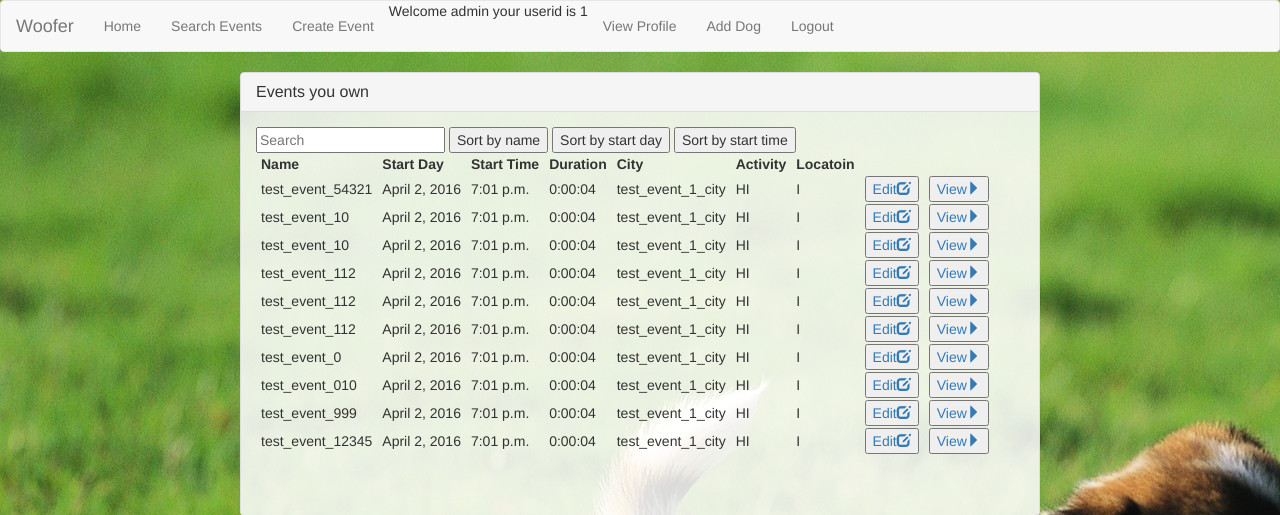
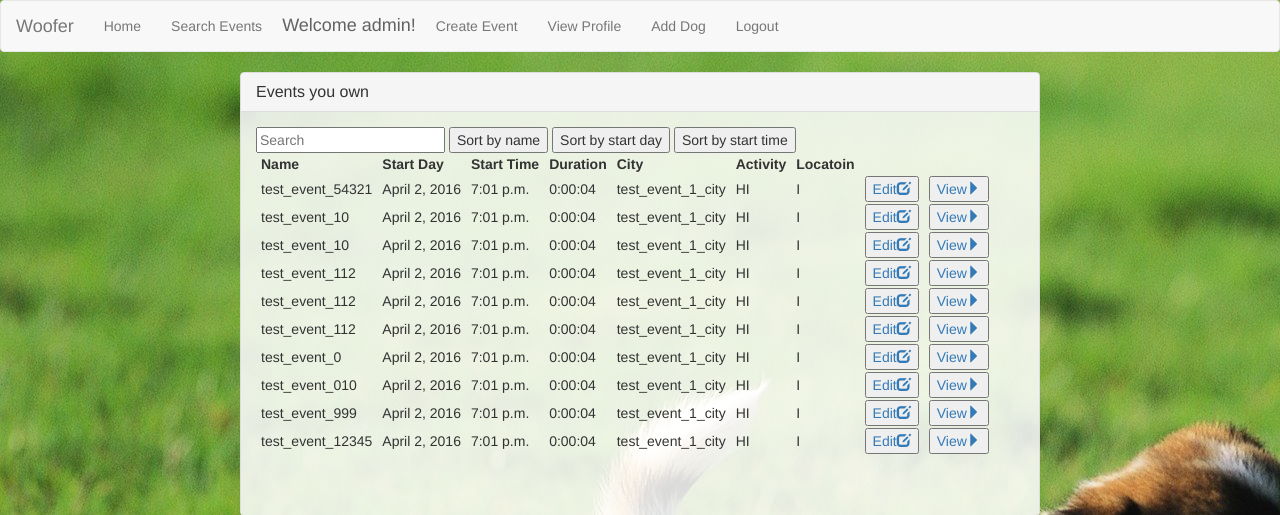
Before and after one commit to sullic7/woofer, a Django app: page / in a window 1280 px wide. Shown: the top 515 px of the page. Run offline with Django 3.2, Linux system fonts and the light colour scheme; a user stored in the database is signed in; data comes from the database, SQL or seed files in the repository; both versions use the stored data as it was after the commit; parts of the project's set-up code (start-up, migrations or seed data) failed here and were passed over; some libraries are stand-ins or nearby versions.

Commit message:
More pretty.

```diff
--- a/static/css/main.css
+++ b/static/css/main.css
@@ -14,6 +14,11 @@ body {
     background-color:rgba(255, 255, 255, 0.85);
 }
 
+.nav-welcome {
+    color: #626262;
+    padding: 5px;
+}
+
 th {
     padding: 1px 5px 1px 5px;
 }
--- a/woofer/templates/woofer/pageframe.html
+++ b/woofer/templates/woofer/pageframe.html
@@ -49,10 +49,10 @@
       <ul class="nav navbar-nav">
         <li><a href="{% url 'index' %}">Home</a></li>
         <li><a href="{% url 'event-list' %}">Search Events</a></li>
-        <li><a href="{% url 'create-event' %}">Create Event</a></li>
 
         {% if request.user.is_authenticated %}
-          <li><p>Welcome {{ user.username }} your userid is {{ user.id }}</p></li>
+          <li><h4 class="nav-welcome">Welcome {{ user.username }}!</h4></li>
+          <li><a href="{% url 'create-event' %}">Create Event</a></li>
           <li><a href="{% url 'view-profile' %}">View Profile</a></li>
           <li><a href="{% url 'add-dog' %}">Add Dog</a></li>
           <li><a href="{% url 'logout' %}">Logout</a></li>
```
Also changed, not shown: db.sqlite3.
